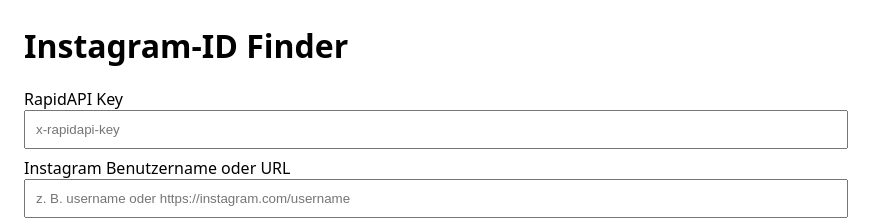
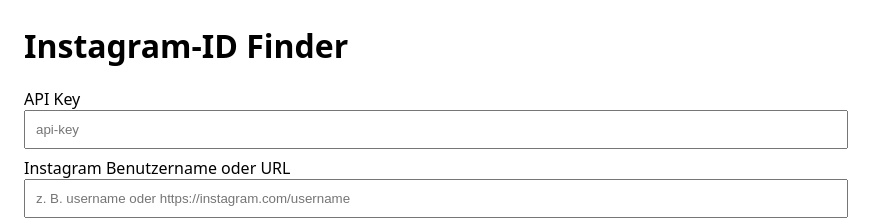
Before and after one commit to cyberwerkstatt/instagram-id, a plain HTML site: page index.html in a window 1280 px wide. Shown: the top 220 px of the page, without its empty margins (0-887 px from the left). Drawn offline with Linux system fonts and the light colour scheme.

```diff
--- a/index.html
+++ b/index.html
@@ -19,7 +19,7 @@
 </style>
 
 <h1>Instagram-ID Finder</h1>
-<label>RapidAPI Key <input id="key" type="password" placeholder="x-rapidapi-key"></label>
+<label>API Key <input id="key" type="password" placeholder="api-key"></label>
 <label>Instagram Benutzername oder URL
   <input id="q" placeholder="z. B. username oder https://instagram.com/username">
 </label>
```
